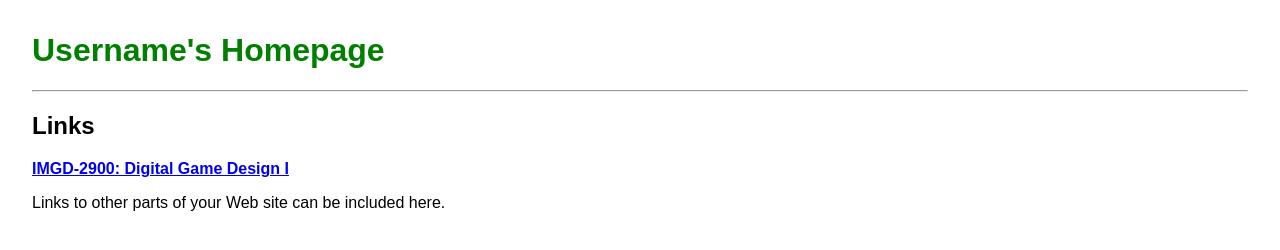
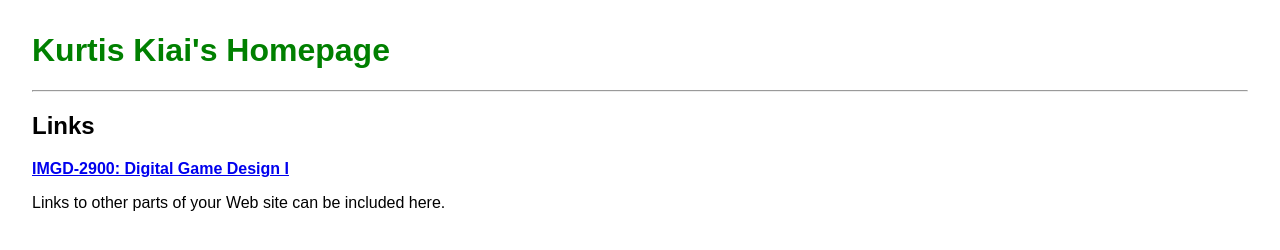
Before and after one commit to itzkurt102/IMGD-2900-BIG-Gamers, a plain HTML site: page index.html in a window 1280 px wide. Drawn offline with Linux system fonts and the light colour scheme.

Commit message:
Update index.html

```diff
--- a/index.html
+++ b/index.html
@@ -9,7 +9,7 @@
     </style>
 </head>
 <body>
-    <h1>Username's Homepage</h1>
+    <h1>Kurtis Kiai's Homepage</h1>
     <hr/>
     <h2>Links</h2>
     <p><a href="2900/index.html"><strong>IMGD-2900: Digital Game Design I</strong></a></p>
```
